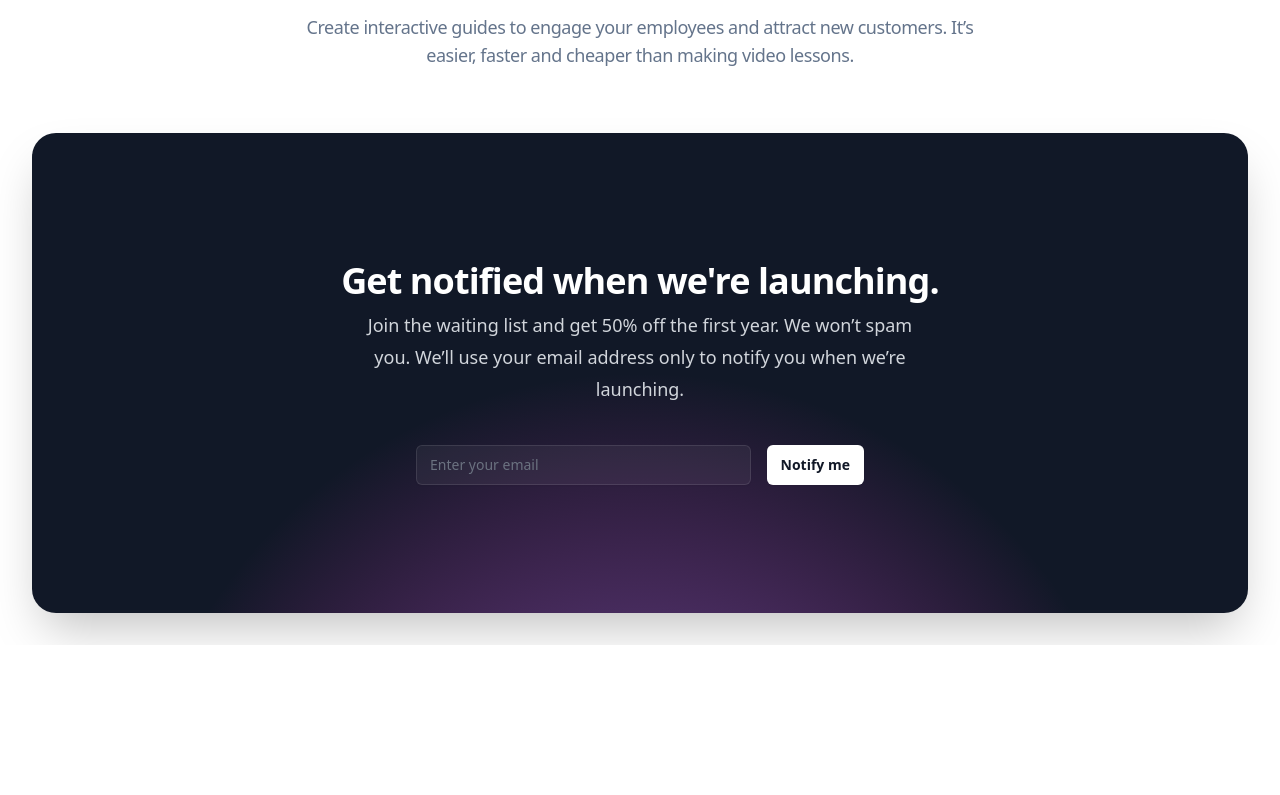
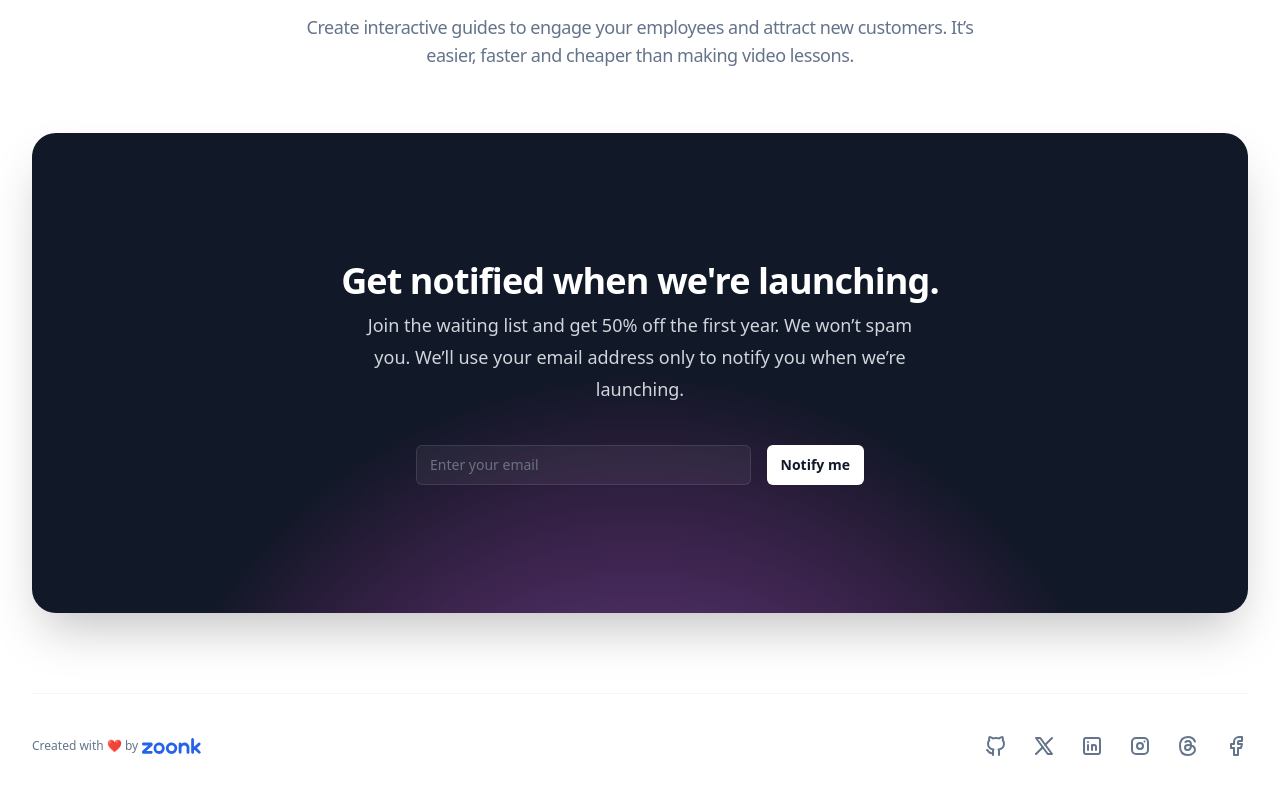
Before and after one commit to zoonk/wikaro.com, a Next.js app: page /en in a window 1280 px wide. Shown: the part 355-1150 px from the top of the page. Before the commit the page ends 1000 px from the top, so only its background shows below. Built offline with nearby package versions, Linux system fonts and the light colour scheme.

Commit message:
Add footer

```diff
--- a/app/[lang]/layout.tsx
+++ b/app/[lang]/layout.tsx
@@ -4,6 +4,7 @@ import colors from "tailwindcss/colors";
 
 import "../globals.css";
 import Header from "@/components/Header";
+import Footer from "@/components/Footer";
 
 type RootLayoutProps = {
   children: React.ReactNode;
@@ -34,6 +35,7 @@ export default function RootLayout({ children, params }: RootLayoutProps) {
       <body className="mx-auto max-w-7xl p-4 sm:p-6 lg:p-8">
         <Header locale={params.lang} />
         {children}
+        <Footer locale={params.lang} />
       </body>
     </html>
   );
--- /dev/null
+++ b/components/Footer.tsx
@@ -0,0 +1,56 @@
+import Image from "next/image";
+
+import zoonkLogo from "@/images/zoonk.svg";
+import {
+  IconBrandFacebook,
+  IconBrandGithub,
+  IconBrandInstagram,
+  IconBrandLinkedin,
+  IconBrandThreads,
+  IconBrandX,
+} from "@tabler/icons-react";
+import { Locale } from "@/types";
+import { getDictionary } from "@/dictionaries";
+
+const socialLinks = [
+  { link: "https://github.com/zoonk/uneebee", icon: IconBrandGithub },
+  { link: "https://x.com/zoonkeducation", icon: IconBrandX },
+  { link: "https://linkedin.com/company/zoonk", icon: IconBrandLinkedin },
+  { link: "https://instagram.com/zoonkeducation", icon: IconBrandInstagram },
+  { link: "https://threads.net/zoonkeducation", icon: IconBrandThreads },
+  { link: "https://facebook.com/zoonkeducation", icon: IconBrandFacebook },
+];
+
+interface FooterProps {
+  locale: Locale;
+}
+
+export default async function Footer({ locale }: FooterProps) {
+  const t = await getDictionary(locale);
+
+  return (
+    <footer className="flex flex-col items-center border-t border-slate-400/10 mt-20 py-10 sm:flex-row-reverse sm:justify-between">
+      <div className="flex gap-x-6">
+        {socialLinks.map(({ link, icon: Icon }) => (
+          <a
+            key={link}
+            href={link}
+            className="text-slate-500 hover:text-slate-600 transition-colors"
+          >
+            <Icon size={24} />
+          </a>
+        ))}
+      </div>
+
+      <p className="flex mt-6 gap-1 text-xs text-slate-500 sm:mt-0">
+        <span>{t.footer.powered_by}</span>
+        <a
+          href="https://zoonk.org"
+          className="hover:opacity-80 transition-opacity"
+        >
+          <Image src={zoonkLogo} height={16} alt="Zoonk logo" unoptimized />
+        </a>
+      </p>
+    </footer>
+  );
+}
--- a/components/Hero.tsx
+++ b/components/Hero.tsx
@@ -27,8 +27,8 @@ export default async function Hero({ locale }: HeroProps) {
             <path d="M203.371.916c-26.013-2.078-76.686 1.963-124.73 9.946L67.3 12.749C35.421 18.062 18.2 21.766 6.004 25.934 1.244 27.561.828 27.778.874 28.61c.07 1.214.828 1.121 9.595-1.176 9.072-2.377 17.15-3.92 39.246-7.496C123.565 7.986 157.869 4.492 195.942 5.046c7.461.108 19.25 1.696 19.17 2.582-.107 1.183-7.874 4.31-25.75 10.366-21.992 7.45-35.43 12.534-36.701 13.884-2.173 2.308-.202 4.407 4.442 4.734 2.654.187 3.263.157 15.593-.78 35.401-2.686 57.944-3.488 88.365-3.143 46.327.526 75.721 2.23 130.788 7.584 19.787 1.924 20.814 1.98 24.557 1.332l.066-.011c1.201-.203 1.53-1.825.399-2.335-2.911-1.31-4.893-1.604-22.048-3.261-57.509-5.556-87.871-7.36-132.059-7.842-23.239-.254-33.617-.116-50.627.674-11.629.54-42.371 2.494-46.696 2.967-2.359.259 8.133-3.625 26.504-9.81 23.239-7.825 27.934-10.149 28.304-14.005.417-4.348-3.529-6-16.878-7.066Z" />
           </svg>
           <span className="relative">{t.home.hero.featured}</span>
-        </span>{" "}
-        {t.home.hero.title}
+        </span>
+        <span className="block">{t.home.hero.title}</span>
       </h1>
 
       <p className="mx-auto mt-6 max-w-2xl text-lg tracking-tight text-slate-500">
--- a/dictionaries/en.json
+++ b/dictionaries/en.json
@@ -1,6 +1,9 @@
 {
   "header": {
     "demo": "Live demo"
+  },
+  "footer": {
+    "powered_by": "Created with ❤️ by"
   },
   "home": {
     "hero": {
--- a/dictionaries/pt.json
+++ b/dictionaries/pt.json
@@ -1,6 +1,9 @@
 {
   "header": {
     "demo": "Demonstração"
+  },
+  "footer": {
+    "powered_by": "Criado com ❤️ por"
   },
   "home": {
     "hero": {
--- a/package.json
+++ b/package.json
@@ -13,6 +13,7 @@
     "prepare": "husky install"
   },
   "dependencies": {
+    "@tabler/icons-react": "2.40.0",
     "@tailwindcss/forms": "0.5.6",
     "clsx": "2.0.0",
     "next": "14.0.1",
```
Also changed, not shown: images/zoonk.svg (added), 1 other file (tests, documents, lock files or other folders).
